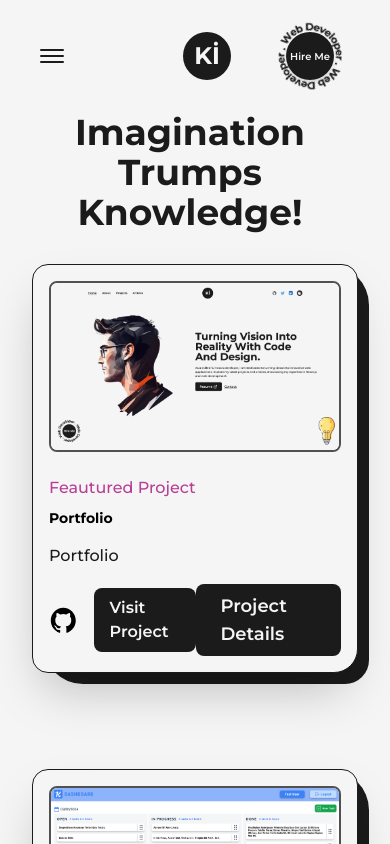
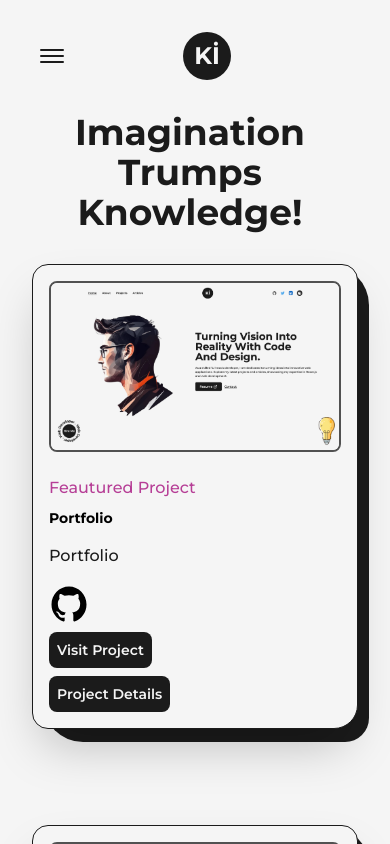
Before and after one commit to keremilhan/nextjs-portfolio, a Next.js app: page /projects in a window 390 px wide. Shown: the top 844 px of the page. Built offline with nearby package versions, Linux system fonts and the light colour scheme.

Commit message:
responsive bug fix & project component responsive

```diff
--- a/app/projects/page.tsx
+++ b/app/projects/page.tsx
@@ -48,14 +48,14 @@ const FeaturedProject: React.FC<{
                     <h2 className="my-2 w-full text-left text-4xl font-bold dark:text-light sm:text-sm">{title}</h2>
                 </Link>
                 <p className="my-2 font-medium text-dark dark:text-light">{summary}</p>
-                <div className="w-full mt-2 flex items-center">
+                <div className="w-full mt-2 flex items-center xs:flex-col xs:justify-start xs:items-start xs:gap-2">
                     <Link className="w-10" href={github} target="_blank">
                         <GithubIcon />
                     </Link>
-                    <Link href={link} target="_blank" className="ml-4 rounded-lg bg-dark text-light p-2 px-6 text-lg font-semibold dark:bg-light dark:text-dark sm:px-4 sm:text-base">
+                    <Link href={link} target="_blank" className="ml-4 xs:ml-0 rounded-lg bg-dark text-light p-2 px-6 text-lg font-semibold dark:bg-light dark:text-dark sm:px-2 sm:text-sm">
                         Visit Project
                     </Link>
-                    <Link href={`/projects/${id}`} className="rounded-lg bg-dark text-light p-2 px-6 text-lg font-semibold dark:bg-light dark:text-dark ml-auto">
+                    <Link href={`/projects/${id}`} className="rounded-lg bg-dark text-light p-2 px-6 text-lg font-semibold dark:bg-light dark:text-dark ml-auto xs:ml-0 sm:px-2 sm:text-sm">
                         Project Details
                     </Link>
                 </div>
--- a/components/HireMe.tsx
+++ b/components/HireMe.tsx
@@ -4,7 +4,7 @@ import Link from 'next/link';
 
 const HireMe = () => {
     return (
-        <div className="fixed left-4 bottom-4 flex items-center justify-center overflow-hidden md:static">
+        <div className="fixed left-4 bottom-4 flex items-center justify-center overflow-hidden xs:hidden">
             <div className="w-48 md:w-24 h-auto flex item-center justify-center relative">
                 <CircularText className="fill-dark animate-spin-slow dark:fill-light" />
                 <Link
--- a/components/Logo.tsx
+++ b/components/Logo.tsx
@@ -13,7 +13,7 @@ const Logo = () => {
                 className="w-16 h-16 xs:w-12 xs:h-12 bg-dark text-light flex items-center justify-center rounded-full text-2xl font-bold border border-solid border-transparent  dark:border-light"
                 whileHover={{
                     scale: 1.5,
-                    backgroundColor: ['#121212', 'rgba(131,58,180,1)', 'rgba(253,29,29,1)', 'rgba(252,176,69,1)', 'rgba(131,58,180,1)', '#121212'],
+                    backgroundColor: ['#121212', 'rgba(252,176,69,1)', '#939d09', '#38f70e', '#210fe853'],
                     transition: { duration: 1.5, repeat: Infinity },
                 }}
             >
--- a/components/Navbar.tsx
+++ b/components/Navbar.tsx
@@ -136,12 +136,12 @@ const Navbar = () => {
                     </nav>
                 </motion.div>
             )}
-            <div className="lg:m-auto hidden lg:inline-block">
+            <div className="lg:m-auto hidden lg:inline-block w-fit">
                 <Logo />
             </div>
-            <div className="hidden md:inline-block absolute right-0">
+            {/* <div className="hidden md:inline-block">
                 <HireMe />
-            </div>
+            </div> */}
         </header>
     );
 };
--- a/components/SkillCard.tsx
+++ b/components/SkillCard.tsx
@@ -3,7 +3,7 @@ import React from 'react';
 
 const SkillCard: React.FC<{ image?: string; text: string }> = ({ image, text }) => {
     return (
-        <div className="flex gap-4 rounded-xl bg-gray-200/60 dark:bg-light p-4 pl-8 w-60 min-w-fit h-[82px] items-center cursor-pointer">
+        <div className="box-content flex gap-4 rounded-xl bg-gray-200/60 dark:bg-light pl-8 w-64 min-w-fit h-[82px] items-center cursor-pointer">
             {image && <Image src={image} width={50} height={50} alt={`${text}_logo`} />}
             <p className="text-black text-xl md:text-base">{text}</p>
         </div>
--- a/components/data/data.js
+++ b/components/data/data.js
@@ -14,11 +14,11 @@ export const frameworks = [
     { image: '/images/svgs/django-color.svg', text: 'Django' },
 ];
 export const cssFrameworks = [
+    { image: '/images/svgs/styledcomponents-color.svg', text: 'Styled Components' },
     { image: '/images/svgs/sass-color.svg', text: 'SCSS/SASS' },
     { image: '/images/svgs/tailwindcss-color.svg', text: 'Tailwind  CSS' },
     { image: '/images/svgs/bootstrap-color.svg', text: 'Bootstrap' },
     { image: '/images/svgs/mui-color.svg', text: 'Material UI' },
-    { image: '/images/svgs/styledcomponents-color.svg', text: 'Styled Components' },
 ];
 export const otherSkills = [
     { image: '/images/svgs/rest-api.svg', text: 'RestAPI' },
```
Also changed, not shown: app/page.tsx (+1 -3 lines).
